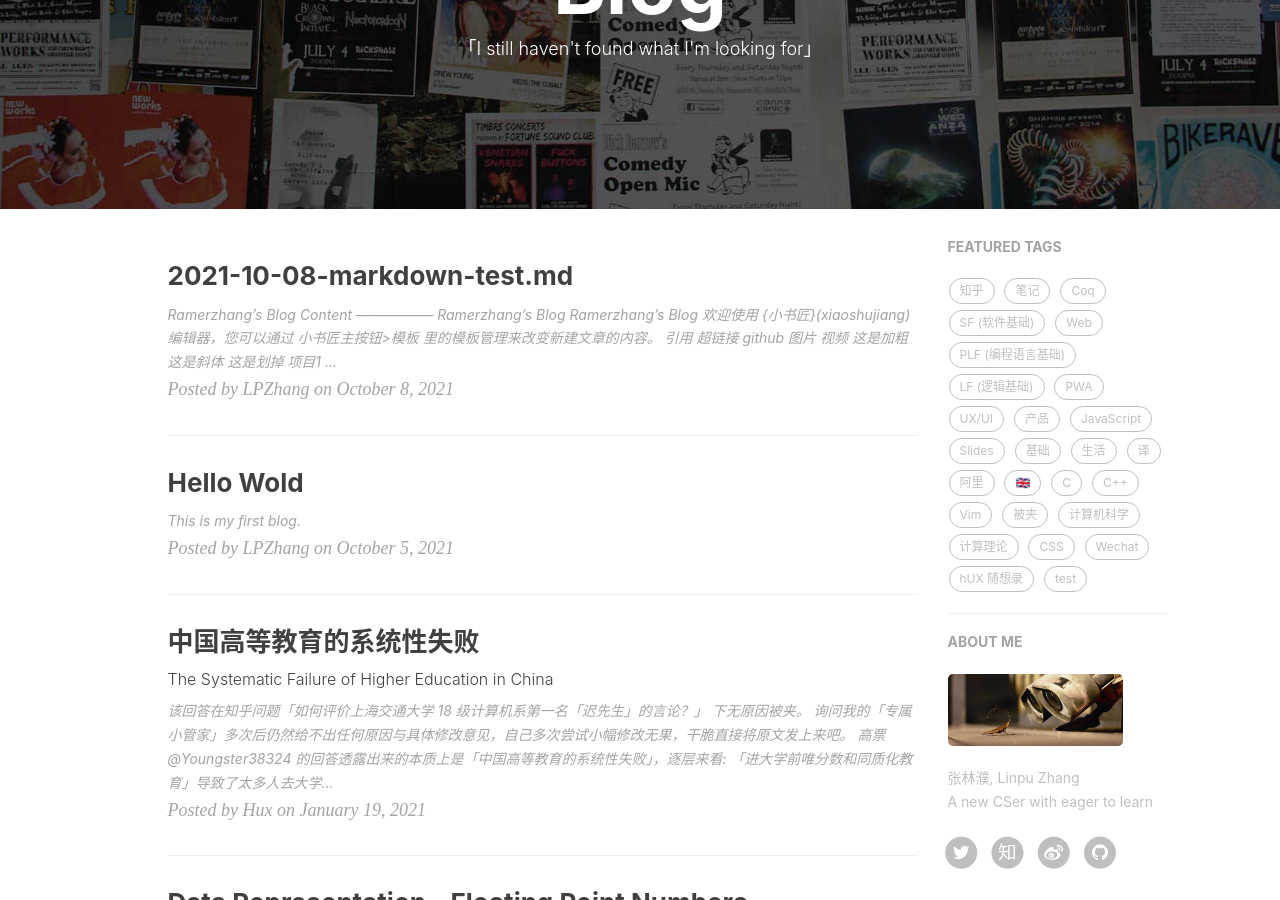
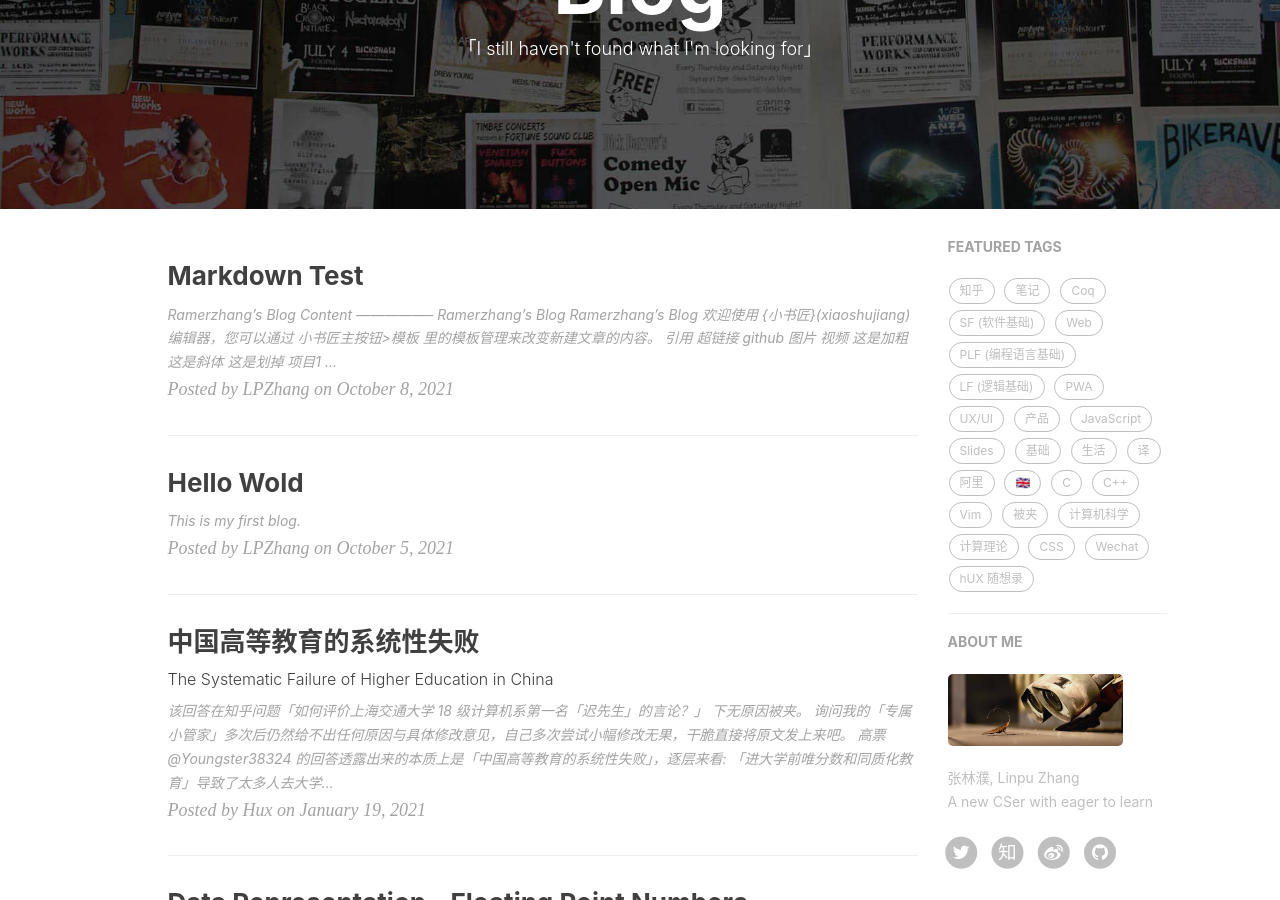
Before and after one commit to Ramer42/Ramer42.github.io, a Jekyll site: the page built from index.html, in a window 1280 px wide and 900 px high, scrolled down 297 px. Built offline with Jekyll 4.4.1, drawn with Linux system fonts in a browser that asks for light colours; nearby versions of some CDN libraries; the list of posts is cut into pages by our own code; comment, search, counter and statistics services are not loaded.

Commit message:
修改文件: _posts/2021-10-08-markdown-test.md

```diff
--- a/_posts/2021-10-08-markdown-test.md
+++ b/_posts/2021-10-08-markdown-test.md
@@ -1,11 +1,11 @@
 ---
 layout:     post
-title: 2021-10-08-markdown-test.md
+title: Markdown Test
 date:       2021-10-08 12:00:00
 author:     "LPZhang"
 catalog: false
 header-style: text
-tags: test
+tags:
   - test
 ---
 
```
